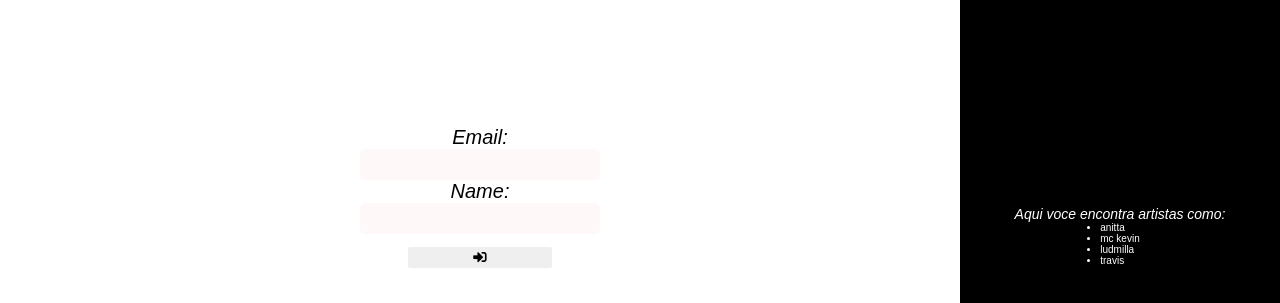
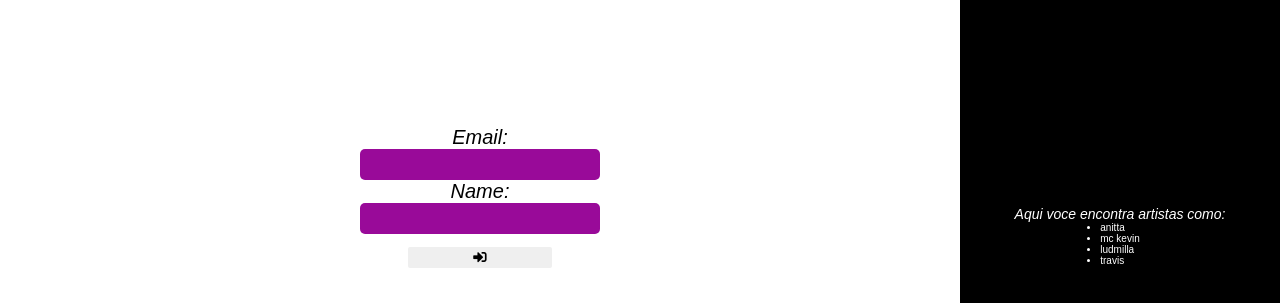
Before and after one commit to Luc4sGomes/interface-music, a plain HTML site: page indexm.html in a window 1280 px wide. Shown: the part 196-499 px from the top of the page. Drawn offline with Linux system fonts and the light colour scheme.

Commit message:
added changes in css

```diff
--- a/assets/css/global.css
+++ b/assets/css/global.css
@@ -67,11 +67,11 @@ input {
 }
 
 .input-submit{
-  background-color: rgb(255, 248, 248);
+  background-color: rgb(153, 10, 153);
 }
 
 .input-submit:focus{
-  background-color:#c2c800;
+  background-color:purple;
 }
 
 form fieldset label {
```
